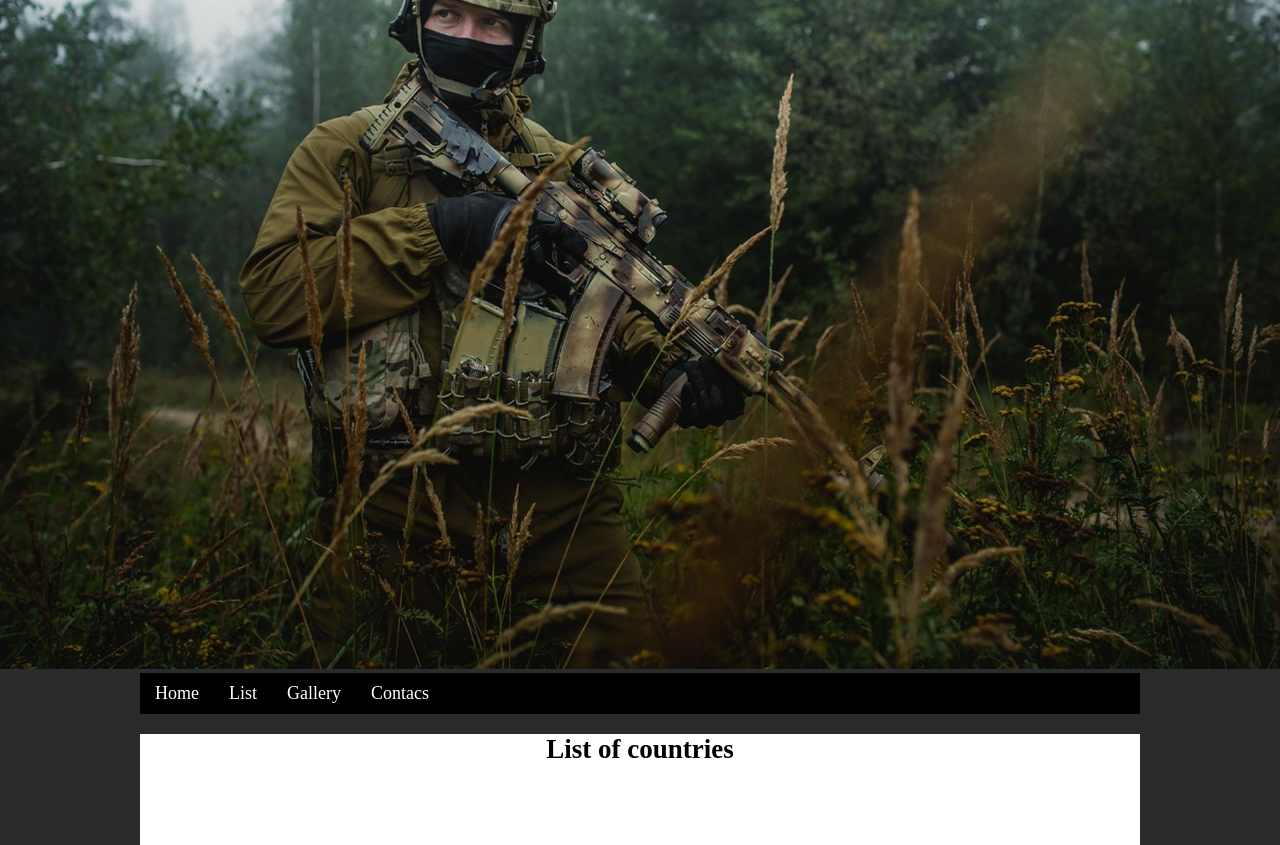
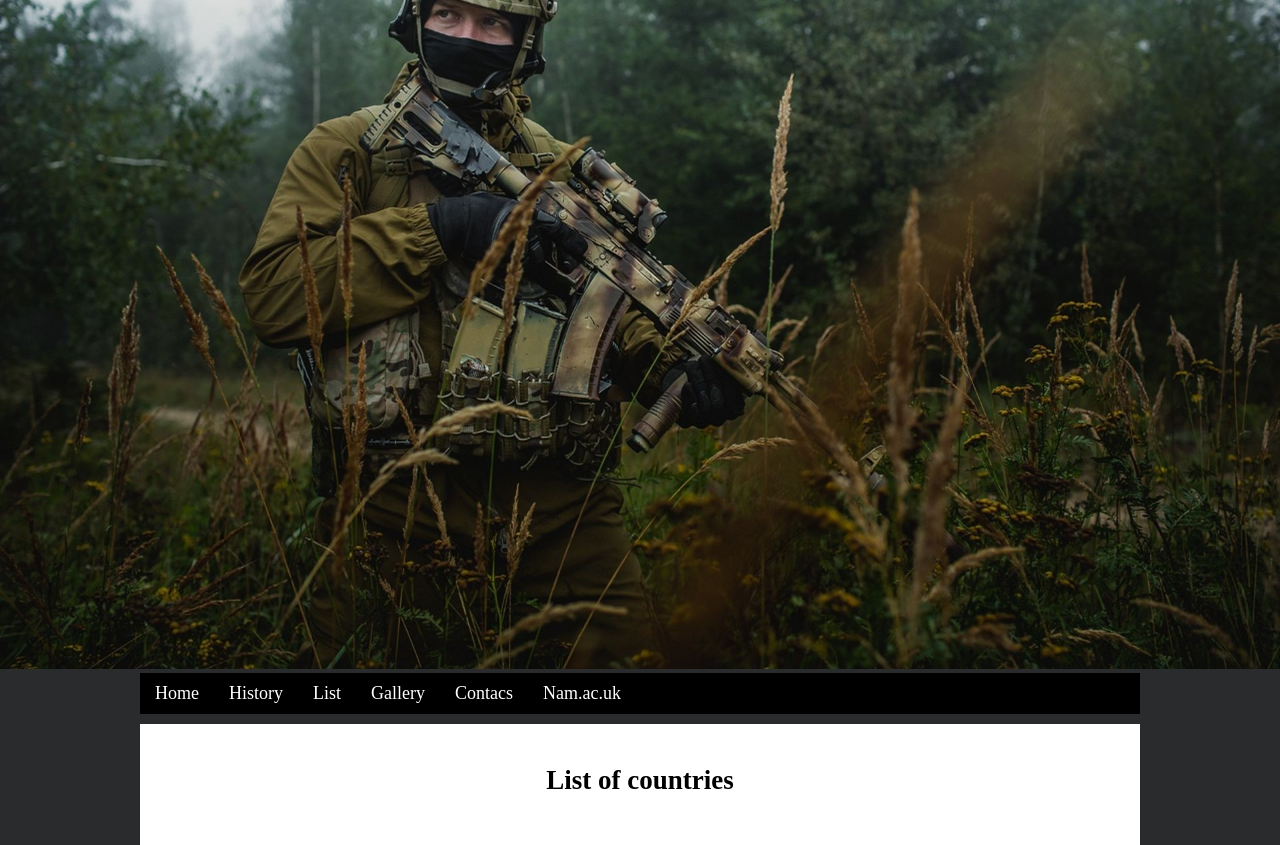
Before and after one commit to saemko/special_forces, a plain HTML site: page list.html in a window 1280 px wide. Shown: the part 131-976 px from the top of the page. Drawn offline with Linux system fonts and the light colour scheme.

Commit message:
pridane odkazy na history.html podstranku + menšie zmeny

```diff
--- a/css/main.css
+++ b/css/main.css
@@ -84,6 +84,7 @@ footer{
     width: 1000px;
    margin: 0 auto;
     height: 100px;
+
 }
 
 table, th{
--- a/list.html
+++ b/list.html
@@ -16,10 +16,11 @@
 
                 <ul>
                     <li><a href="index.html">Home</a></li>
+                    <li><a href="history.html">History</a></li>
                     <li><a href="list.html">List</a></li>
                     <li><a href="index.html">Gallery</a></li>
                     <li><a href="contacs.html">Contacs</a></li>
-
+                    <li><a href="https://www.nam.ac.uk/explore/what-are-special-forces">Nam.ac.uk</a></li>
                 </ul>
 
             </nav>
@@ -27,6 +28,7 @@
 
         <article class="wrapper">
             <div class="wrapper-text">
+                <br>
                 <h1 style="text-align:center; margin-top: 20px;">List of countries</h1>
                 <br>
                 <ul class="ulu">
```
Also changed, not shown: contacs.html (+2 -0 lines), gallery.html (+2 -0 lines), index.html (+2 -0 lines).
